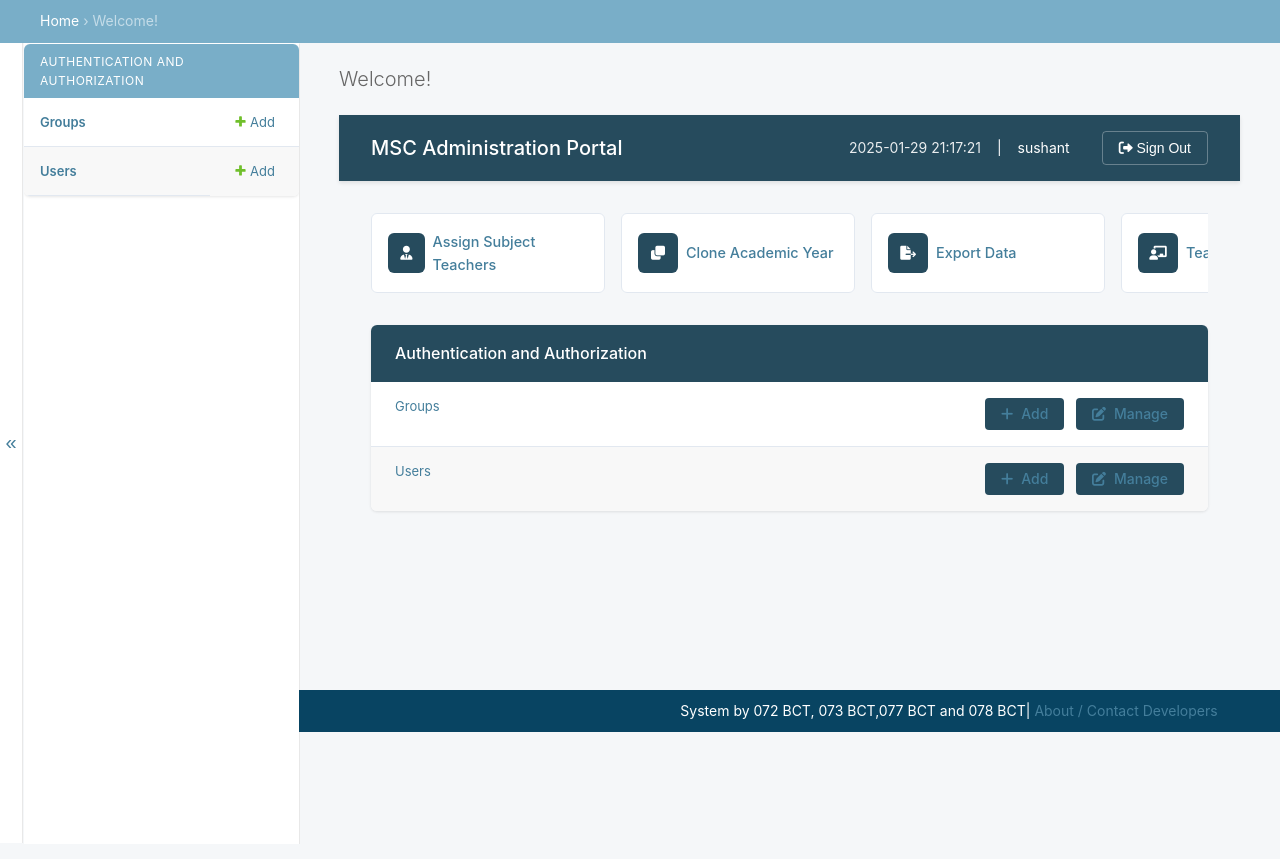
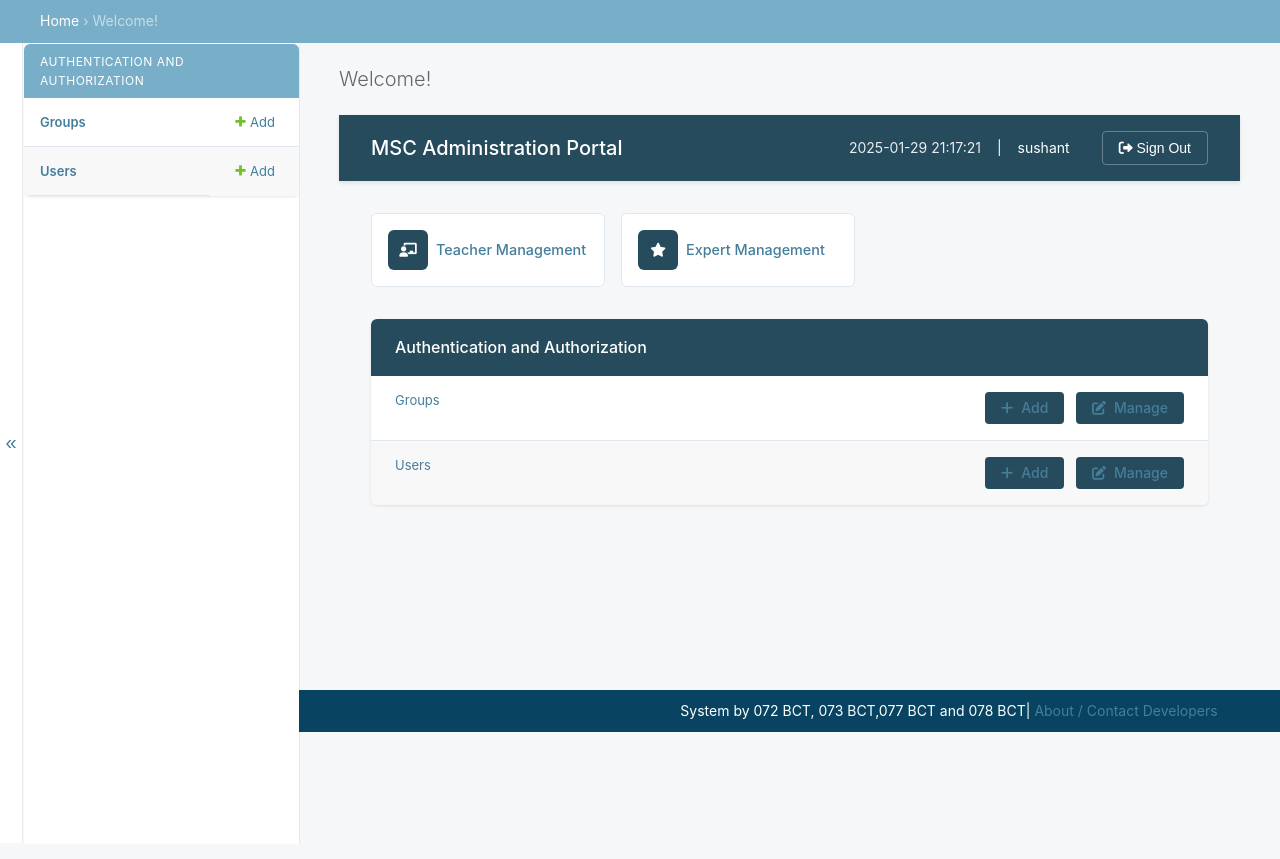
Before and after one commit to Baebabe/msc, a Django app: page /admin/ in a window 1280 px wide. Shown: the part 68-927 px from the top of the page. Run offline with Django 3.2, Linux system fonts and the light colour scheme; a user stored in the database is signed in; data comes from the database, SQL or seed files in the repository; parts of the project's set-up code (start-up, migrations or seed data) failed here and were passed over.

Commit message:
latest commit

```diff
--- a/college/views.py
+++ b/college/views.py
@@ -106,7 +106,7 @@ def exportform(request):
             if form.cleaned_data['year'] is not None:
                 queryList = queryList.filter(year=form.cleaned_data['year'])
 
-            if form.cleaned_data['part'] is not "":
+            if form.cleaned_data['part'] != "":
                 if form.cleaned_data['part'] == 'Odd':
 
                     queryList = queryList.filter(semester__in=['First', 'Third'])
@@ -119,7 +119,7 @@ def exportform(request):
             if form.cleaned_data['programme'] is not None:
                 queryList = queryList.filter(
                     batch__programme=form.cleaned_data['programme'])
-            if form.cleaned_data['semester'] is not "":
+            if form.cleaned_data['semester'] != "":
                 queryList = queryList.filter(semester=form.cleaned_data['semester'])
 
             return generate_xlsx(request, queryList)
@@ -253,7 +253,7 @@ def cloneyear(request):
 
                     queryList = queryList.filter(year__name=fromyear)
 
-                    if form.cleaned_data['Semester_type'] is not "":
+                    if form.cleaned_data['Semester_type'] != "":
                         if form.cleaned_data['Semester_type'] == 'Odd':
                             queryList = queryList.filter(semester__in=['First', 'Third'])
                         elif form.cleaned_data['Semester_type'] == 'Even':
--- a/mscteachers/settings.py
+++ b/mscteachers/settings.py
@@ -47,7 +47,6 @@ ALLOWED_HOSTS = [
     '0.0.0.0',
     "*",
 ]
-
 
 INSTALLED_APPS = [
     'mscteachers',
--- a/mscteachers/urls.py
+++ b/mscteachers/urls.py
@@ -40,6 +40,7 @@ urlpatterns = [
     path('', views.home, name='home'),
     path('admin/', admin_site.urls),
     path('accounts/', include('django.contrib.auth.urls')), # Use your custom admin site
+
     re_path(r'^.*export.*$', views.exportform),
     re_path(r'^.*dumpteachers.*$', views.exportteachers, name='dumpteachers'),
     re_path(r'^.*dumpexperts.*$', views.exportexperts, name='dumpexperts'),
--- a/templates/admin/index.html
+++ b/templates/admin/index.html
@@ -286,7 +286,7 @@
 <div class="container">
     <!-- Action Buttons -->
     <div class="action-buttons">
-        <a href="/college/assignsubjectteacher/" class="action-button">
+        {% comment %} <a href="/college/assignsubjectteacher/" class="action-button">
             <div class="action-icon">
                 <i class="fas fa-user-tie"></i>
             </div>
@@ -305,7 +305,7 @@
                 <i class="fas fa-file-export"></i>
             </div>
             <span class="action-text">Export Data</span>
-        </a>
+        </a> {% endcomment %}
 
         <a href="/admin/college/teacher/" class="action-button">
             <div class="action-icon">
```
